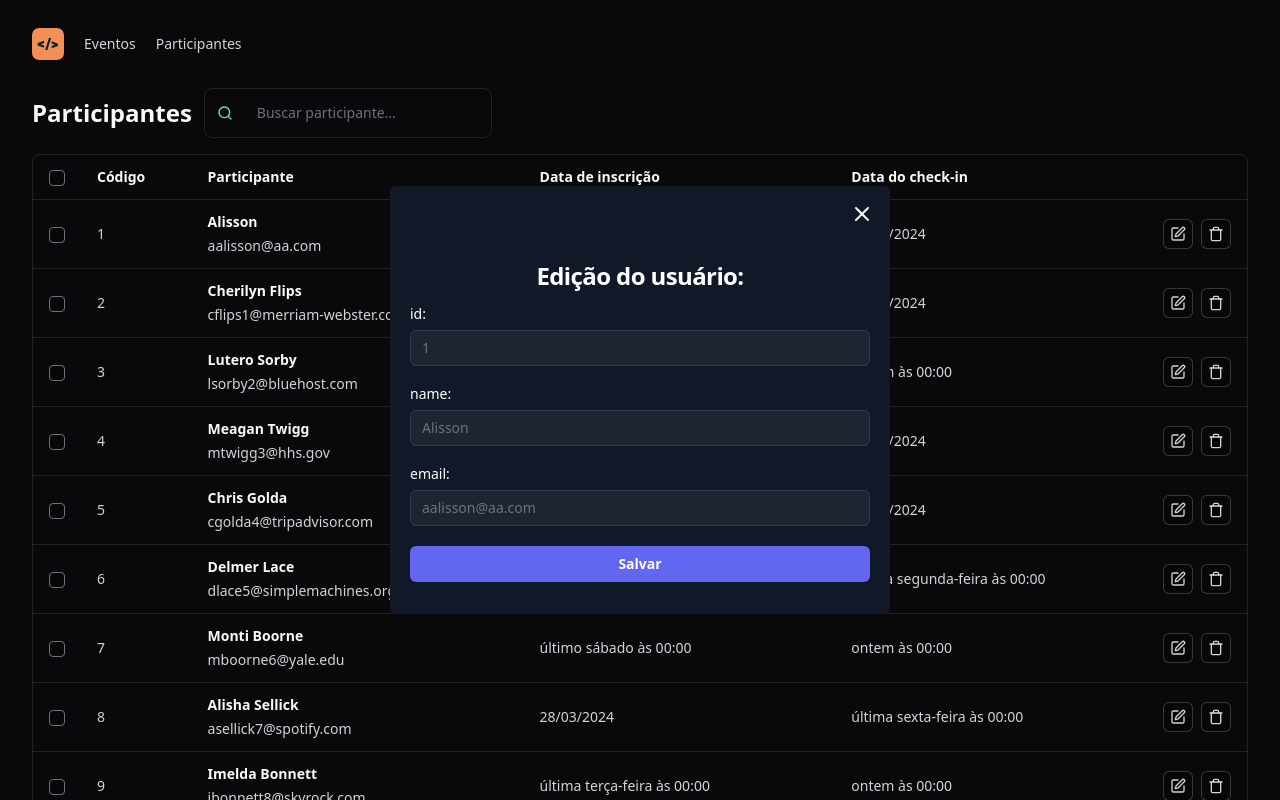
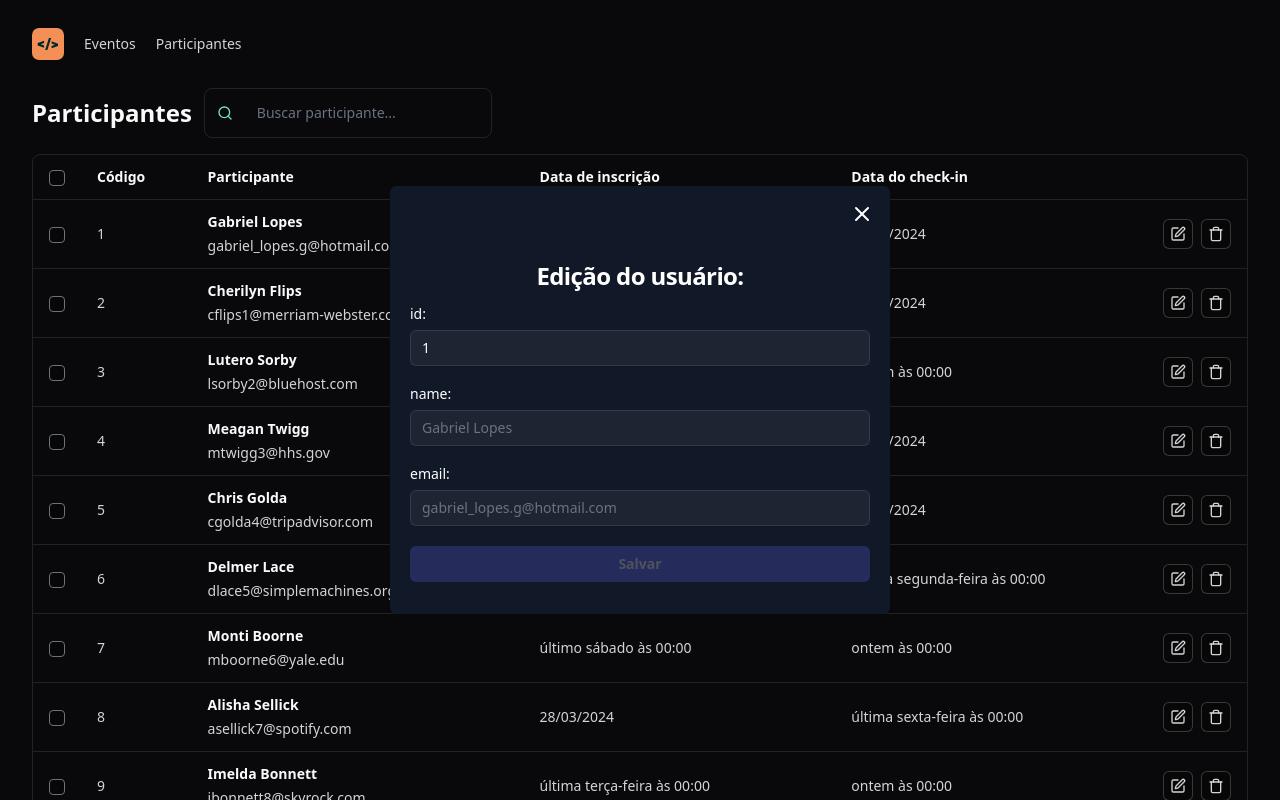
Before and after one commit to gabriel-lgomes/pass-in-web-main, a React (Vite) app: page / in a window 1280 px wide. Both pictures are taken after a click on the button 1178 px from the left and 234 px from the top of the page. Shown: the top 800 px of the page. Built offline with nearby package versions, Linux system fonts and the light colour scheme; data requests are answered from the project's data file.

Commit message:
update: validating form and reload page

```diff
--- a/src/components/attendee-list.tsx
+++ b/src/components/attendee-list.tsx
@@ -51,7 +51,6 @@ export function AttendeeList() {
   }
 
   function handleModal({ id, email, name }: newData) {
-    console.log(`CLICOU`);
     setOpenModal(true);
     setDataModal({ id, email, name });
   }
--- a/src/components/button.tsx
+++ b/src/components/button.tsx
@@ -9,7 +9,7 @@ export function Button({ ...props }: ButtonProps) {
       {...props}
       type="submit"
       className={twMerge(
-        "flex w-full justify-center mt-3 rounded-md bg-indigo-500 px-3 py-1.5 text-sm font-semibold leading-6 text-white shadow-sm hover:bg-indigo-400 focus-visible:outline focus-visible:outline-2 focus-visible:outline-offset-2 focus-visible:outline-indigo-500",
+        "flex w-full justify-center mt-3 rounded-md bg-indigo-500 px-3 py-1.5 text-sm font-semibold leading-6 text-white shadow-sm hover:bg-indigo-400 focus-visible:outline focus-visible:outline-2 focus-visible:outline-offset-2 focus-visible:outline-indigo-500 disabled:opacity-25",
         props.className
       )}
     >
--- a/src/components/modal.tsx
+++ b/src/components/modal.tsx
@@ -1,7 +1,7 @@
 import { X } from "lucide-react";
 import { Input } from "./input";
 import { Button } from "./button";
-import { ComponentProps, useState } from "react"; // Adicionando o import useEffect
+import { ComponentProps, useEffect, useState } from "react"; // Adicionando o import useEffect
 import useFetch from "../hooks/useFetch";
 import { newData } from "../interfaces/newData";
 import { useForm } from "react-hook-form";
@@ -16,7 +16,10 @@ export function Modal({ isVisible, onClose, dataModal }: ModalProps) {
   const urlAPI = import.meta.env.VITE_API_URL;
 
   const [newDataState, setNewDataState] = useState<newData | undefined>();
-  const { register, handleSubmit } = useForm();
+  const { register, handleSubmit, formState } = useForm({
+    mode: "onSubmit",
+    shouldUseNativeValidation: true,
+  });
 
   const { data } = useFetch(`${urlAPI}/1`, "patch", newDataState);
 
@@ -46,22 +49,38 @@ export function Modal({ isVisible, onClose, dataModal }: ModalProps) {
           <Input
             type="text"
             name="id"
+            value={dataModal.id}
             disabled
             placeholder={dataModal.id.toString()}
           />
           <Input
-            {...register("name")}
+            {...register("name", { required: true })}
             type="text"
             name="name"
             placeholder={dataModal.name}
+            required
           />
           <Input
-            {...register("email")}
+            {...register("email", {
+              required: true,
+              pattern: {
+                value: /\S+@\S+\.\S+/,
+                message: "Coloque um e-mail válido!",
+              },
+            })}
             type="email"
             name="email"
             placeholder={dataModal.email}
+            required
           />
-          <Button type="submit" onClick={onClose}>
+          <Button
+            disabled={!formState.isValid}
+            type="submit"
+            onClick={() => {
+              onClose();
+              window.location.reload();
+            }}
+          >
             Salvar
           </Button>
         </form>
--- a/src/data/db.json
+++ b/src/data/db.json
@@ -2,8 +2,8 @@
   "users": [
     {
       "id": 1,
-      "name": "Alisson",
-      "email": "aalisson@aa.com",
+      "name": "Gabriel Lopes",
+      "email": "gabriel_lopes.g@hotmail.com",
       "createdAt": "4/7/2024",
       "checkedInAt": "3/25/2024"
     },
```
